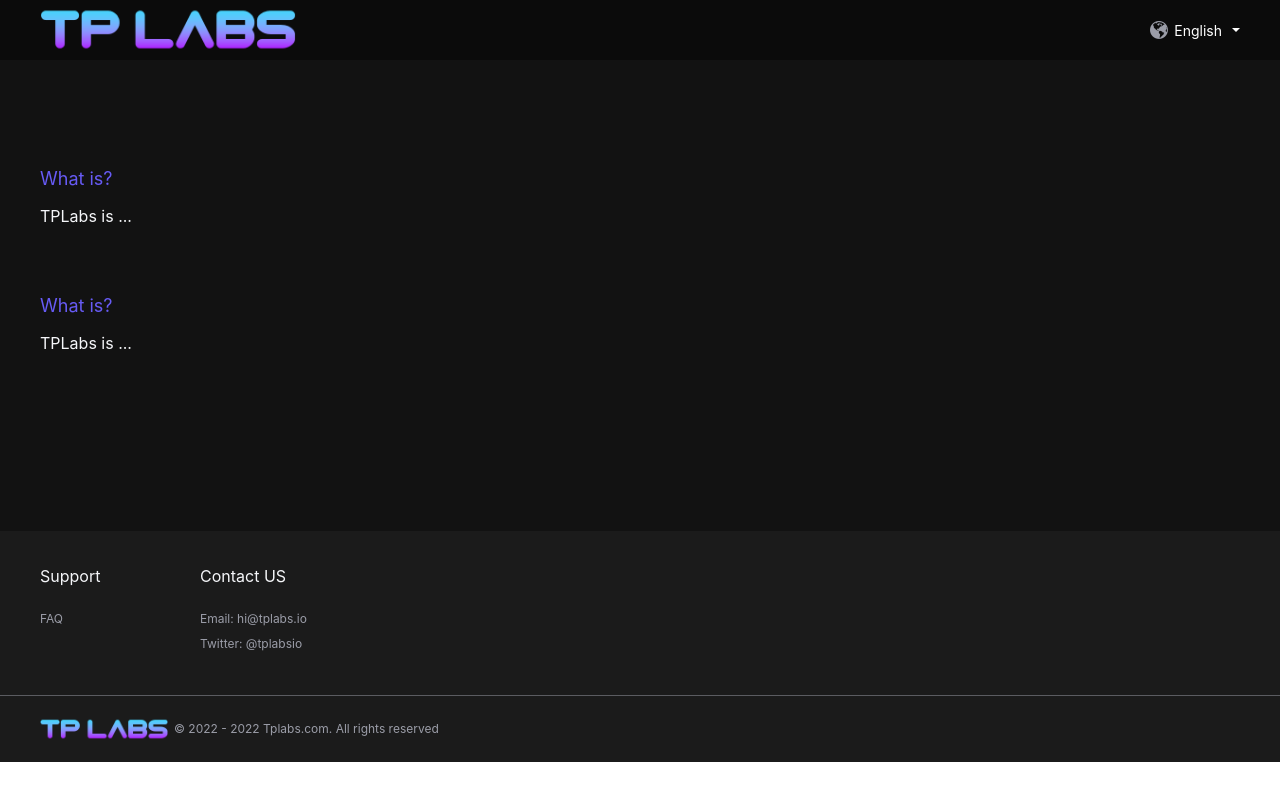
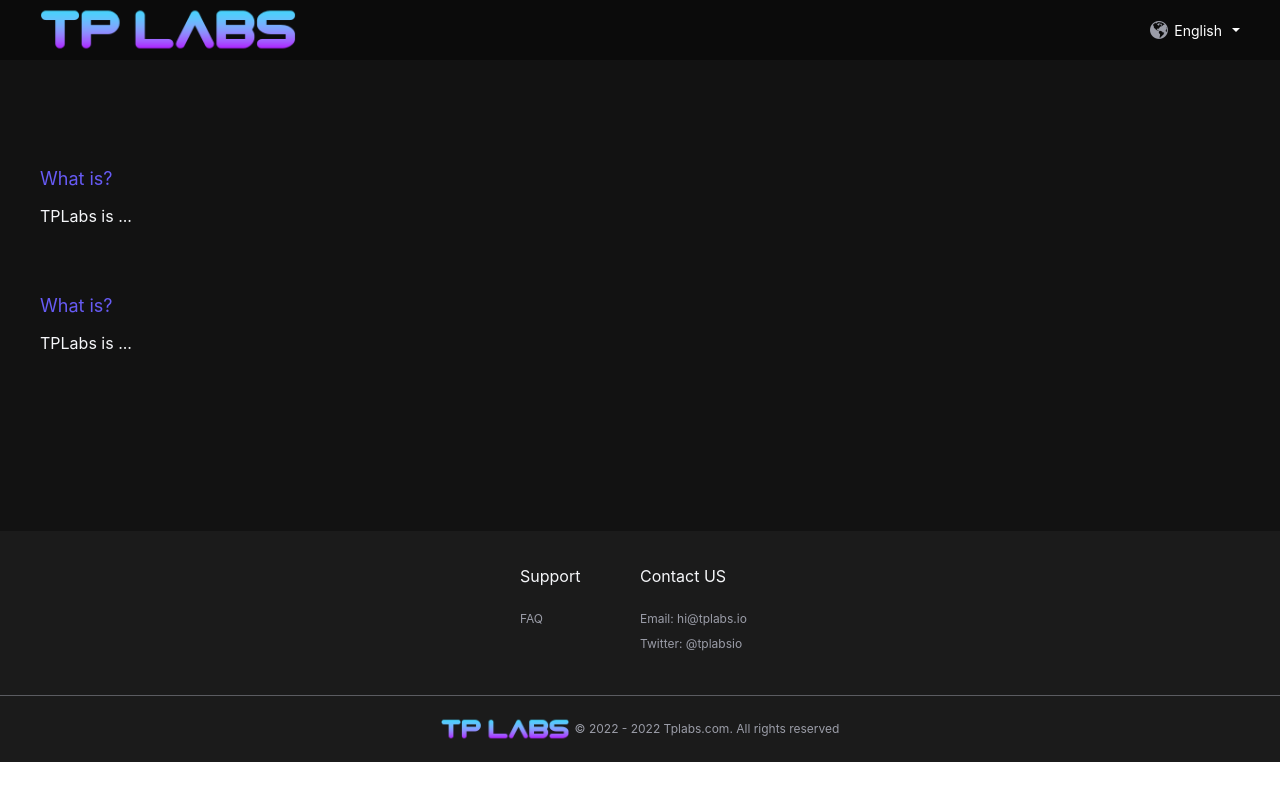
Before and after one commit to tplabsio/officialsite, a Next.js app in the folder front/: page /faq in a window 1280 px wide. Shown: the top 800 px of the page. Built offline with nearby package versions, Linux system fonts and the light colour scheme.

Commit message:
update ui

```diff
--- a/front/pages/faq.tsx
+++ b/front/pages/faq.tsx
@@ -69,7 +69,7 @@ export default function Faq() {
       <footer className={styles.footer}>
         <div className={styles.contentWidth} style={{ display: 'flex' }}>
           <div className={styles.moreInfo}>
-            <div style={{ width: 160 }}>
+            <div style={{ width: 120 }}>
               <div className={styles.infoTitle}>{lang.infoTitleOne}</div>
               <ul className={styles.infoList}>
                 <li className={styles.infoItem}>
@@ -77,7 +77,7 @@ export default function Faq() {
                 </li>
               </ul>
             </div>
-            <div style={{ width: 300 }}>
+            <div style={{ width: 120 }}>
               <div className={styles.infoTitle}>{lang.infoTitleTwo}</div>
               <ul className={styles.infoList}>
                 <li className={styles.infoItem}>
--- a/front/pages/index.tsx
+++ b/front/pages/index.tsx
@@ -178,7 +178,7 @@ export default function Home() {
       <footer className={styles.footer}>
         <div className={styles.contentWidth} style={{ display: 'flex' }}>
           <div className={styles.moreInfo}>
-            <div style={{ width: 160 }}>
+            <div style={{ width: 120 }}>
               <div className={styles.infoTitle}>{lang.infoTitleOne}</div>
               <ul className={styles.infoList}>
                 <li className={styles.infoItem}>
@@ -186,7 +186,7 @@ export default function Home() {
                 </li>
               </ul>
             </div>
-            <div style={{ width: 300 }}>
+            <div style={{ width: 120 }}>
               <div className={styles.infoTitle}>{lang.infoTitleTwo}</div>
               <ul className={styles.infoList}>
                 <li className={styles.infoItem}>
--- a/front/styles/Home.module.css
+++ b/front/styles/Home.module.css
@@ -352,6 +352,7 @@
 
 .moreInfo {
   display: flex;
+  justify-content: center;
   flex: 1;
   margin-bottom: 34px;
 }
@@ -389,6 +390,7 @@
 .copyright {
   display: flex;
   align-items: center;
+  justify-content: center;
   color: #9b9da8;
   font-size: 12px;
   line-height: 66px;
--- a/front/styles/faq.module.css
+++ b/front/styles/faq.module.css
@@ -116,6 +116,7 @@
 
 .moreInfo {
   display: flex;
+  justify-content: center;
   flex: 1;
   margin-bottom: 34px;
 }
@@ -153,6 +154,7 @@
 .copyright {
   display: flex;
   align-items: center;
+  justify-content: center;
   color: #9b9da8;
   font-size: 12px;
   line-height: 66px;
```
